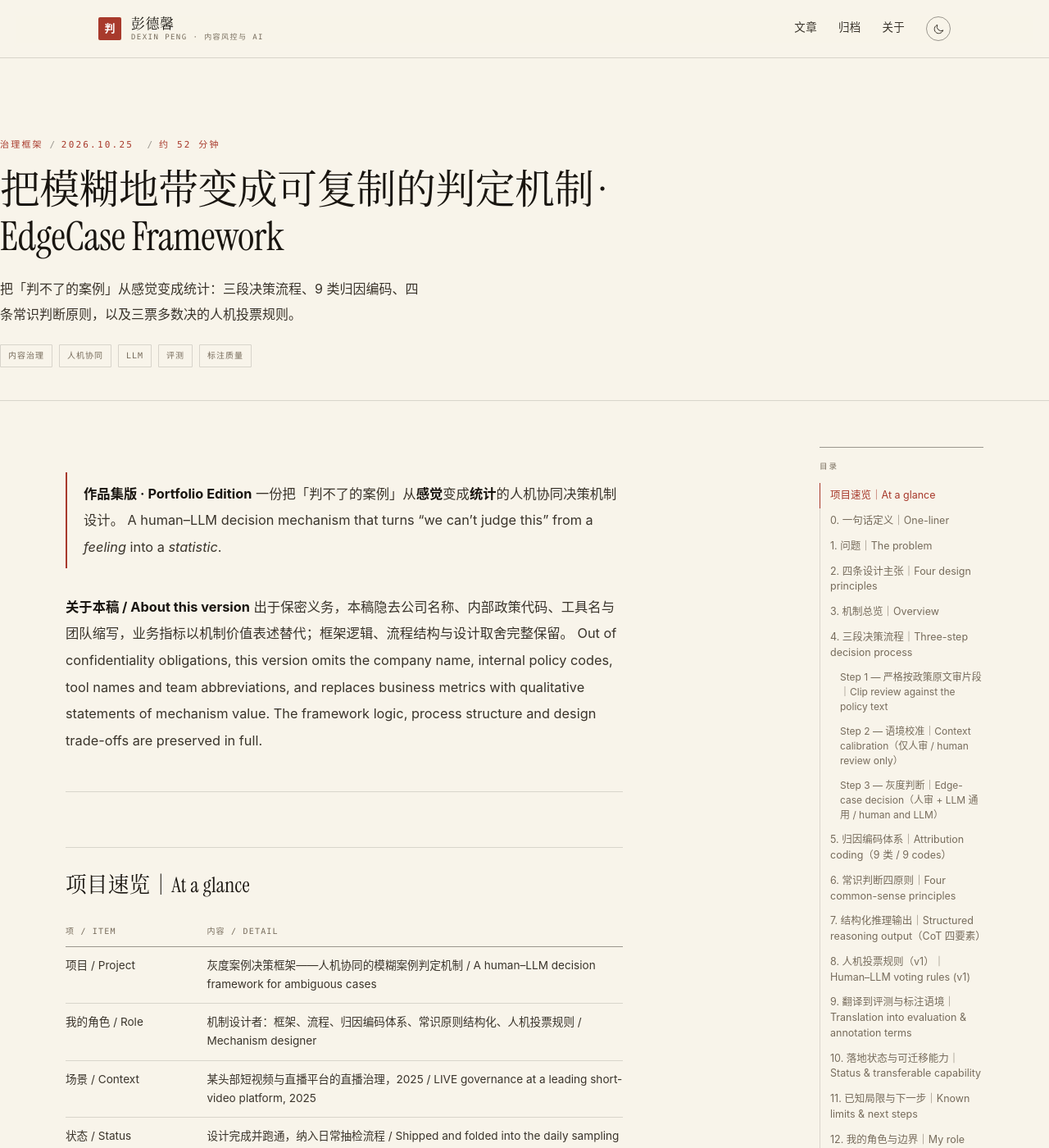
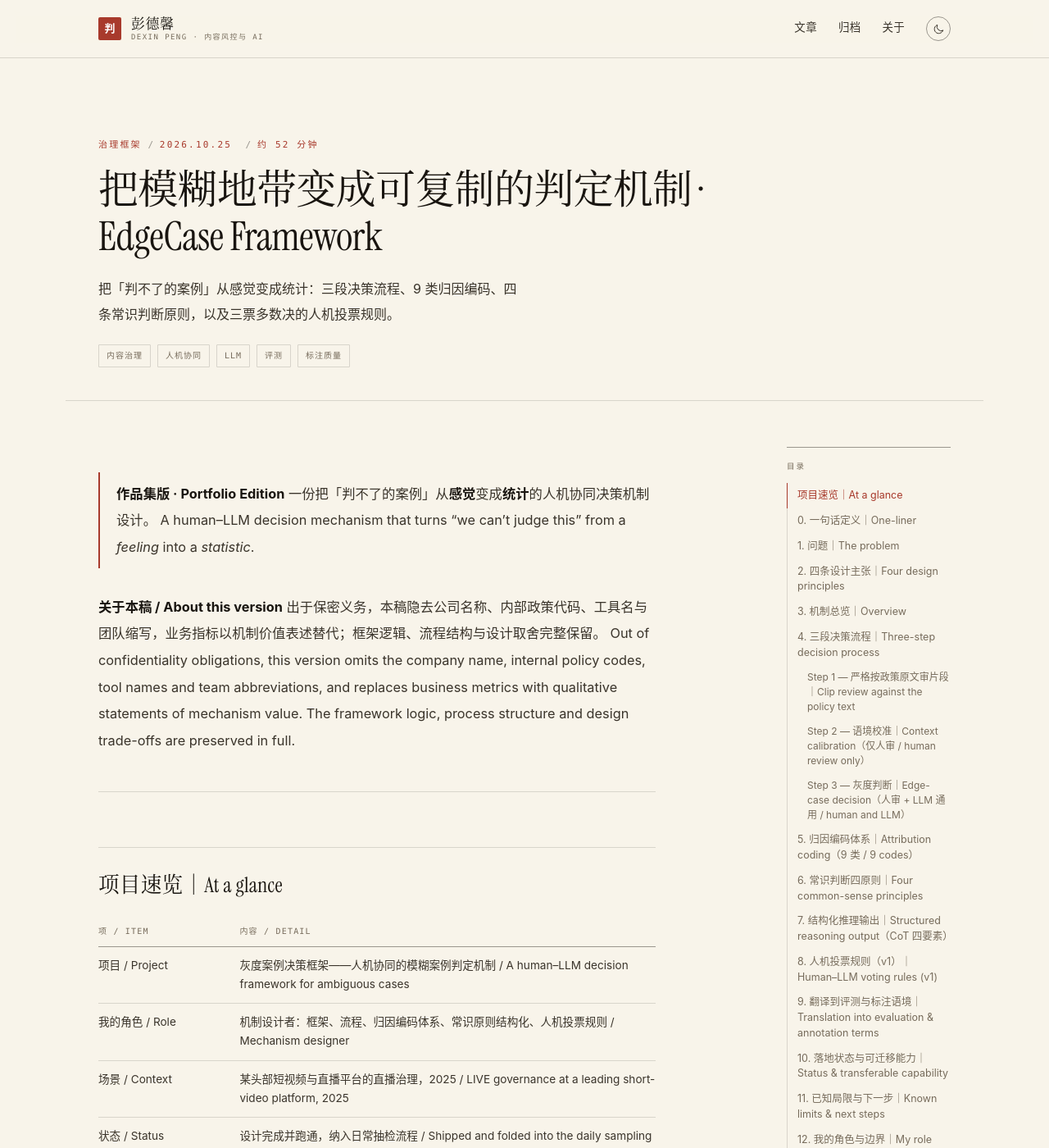
Before and after one commit to DMithrandir/dmithrandir.github.io, a Jekyll site: the page built from _posts/2026-10-25-edgecase-framework.md, in a window 1280 px wide and 1400 px high. Shown: the whole window at 82% size. Built offline with Jekyll 4.4.1, drawn with Linux system fonts in a browser that asks for light colours.

Commit message:
修复：文章页标题区/正文区被 padding 简写覆盖，导致内容贴到视口左缘

```diff
--- a/assets/css/style.css
+++ b/assets/css/style.css
@@ -575,8 +575,8 @@ p {
 
 /* ---------- 文章页 ---------- */
 .post-head {
-  padding: 96px 0 40px;
-  max-width: 100%;
+  padding-top: 96px;
+  padding-bottom: 40px;
   border-bottom: 1px solid var(--rule);
 }
 
@@ -622,7 +622,7 @@ p {
   grid-template-columns: minmax(0, 680px) 200px;
   justify-content: space-between;
   gap: 64px;
-  padding: 56px 0 0;
+  padding-top: 56px;
   align-items: start;
 }
 
@@ -895,7 +895,8 @@ p {
 /* ---------- 文章页脚 ---------- */
 .post-foot {
   margin-top: 72px;
-  padding: 32px 0 96px;
+  padding-top: 32px;
+  padding-bottom: 96px;
   border-top: 1px solid var(--rule);
 }
 
@@ -953,11 +954,11 @@ p {
 
 /* ---------- 普通页面（关于 / 404 / 归档） ---------- */
 .page {
-  padding: 96px 0 110px;
+  padding-top: 96px;
+  padding-bottom: 110px;
 }
 
 .page-head {
-  max-width: 46em;
   margin-bottom: 40px;
   padding-bottom: 28px;
   border-bottom: 1px solid var(--rule);
@@ -1263,7 +1264,8 @@ p {
   }
 
   .post-head {
-    padding: 56px 0 32px;
+    padding-top: 56px;
+    padding-bottom: 32px;
   }
 
   .post-grid {
@@ -1288,7 +1290,8 @@ p {
   }
 
   .page {
-    padding: 64px 0 80px;
+    padding-top: 64px;
+    padding-bottom: 80px;
   }
 
   .footer-inner {
```
Also changed, not shown: 1 other file.
